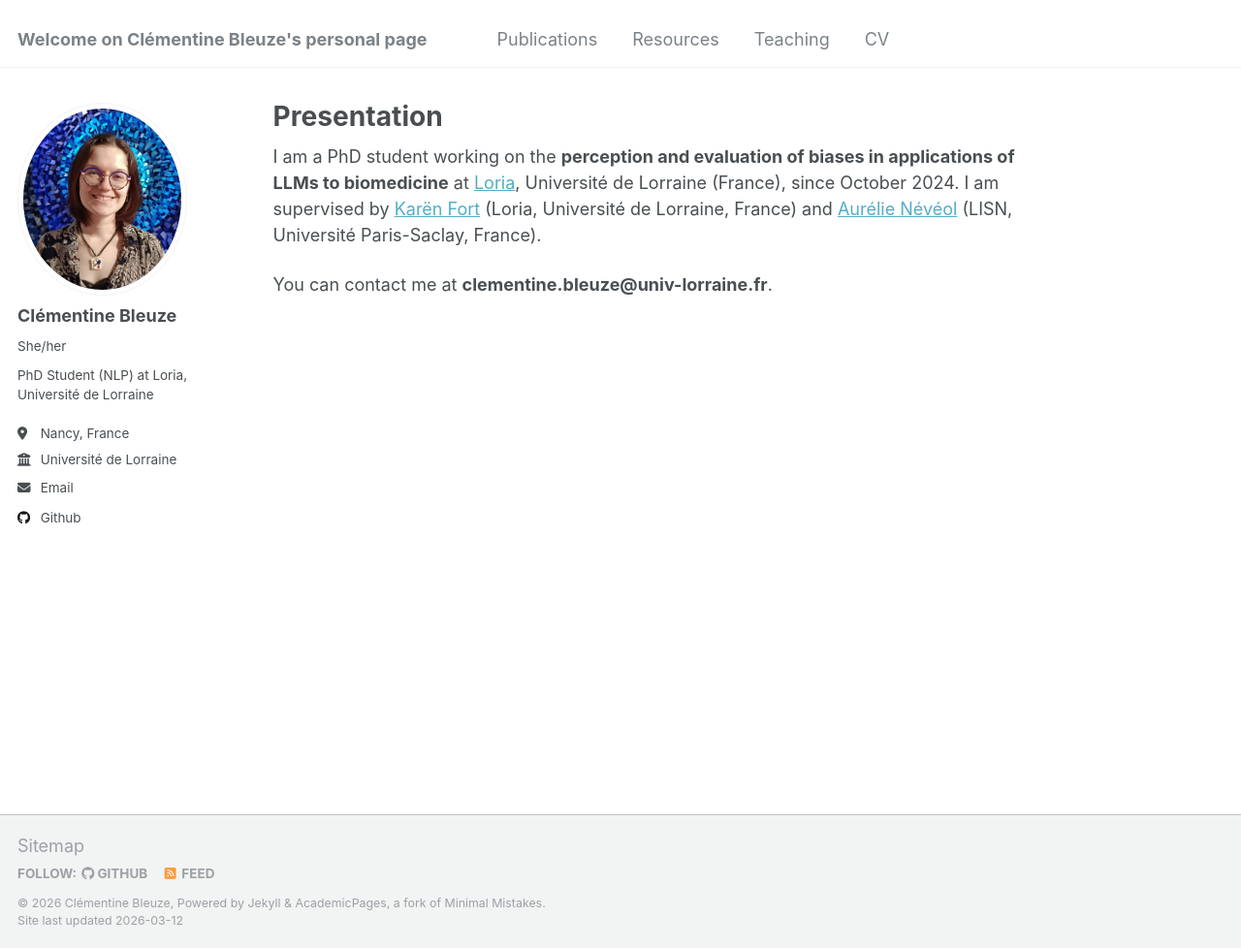
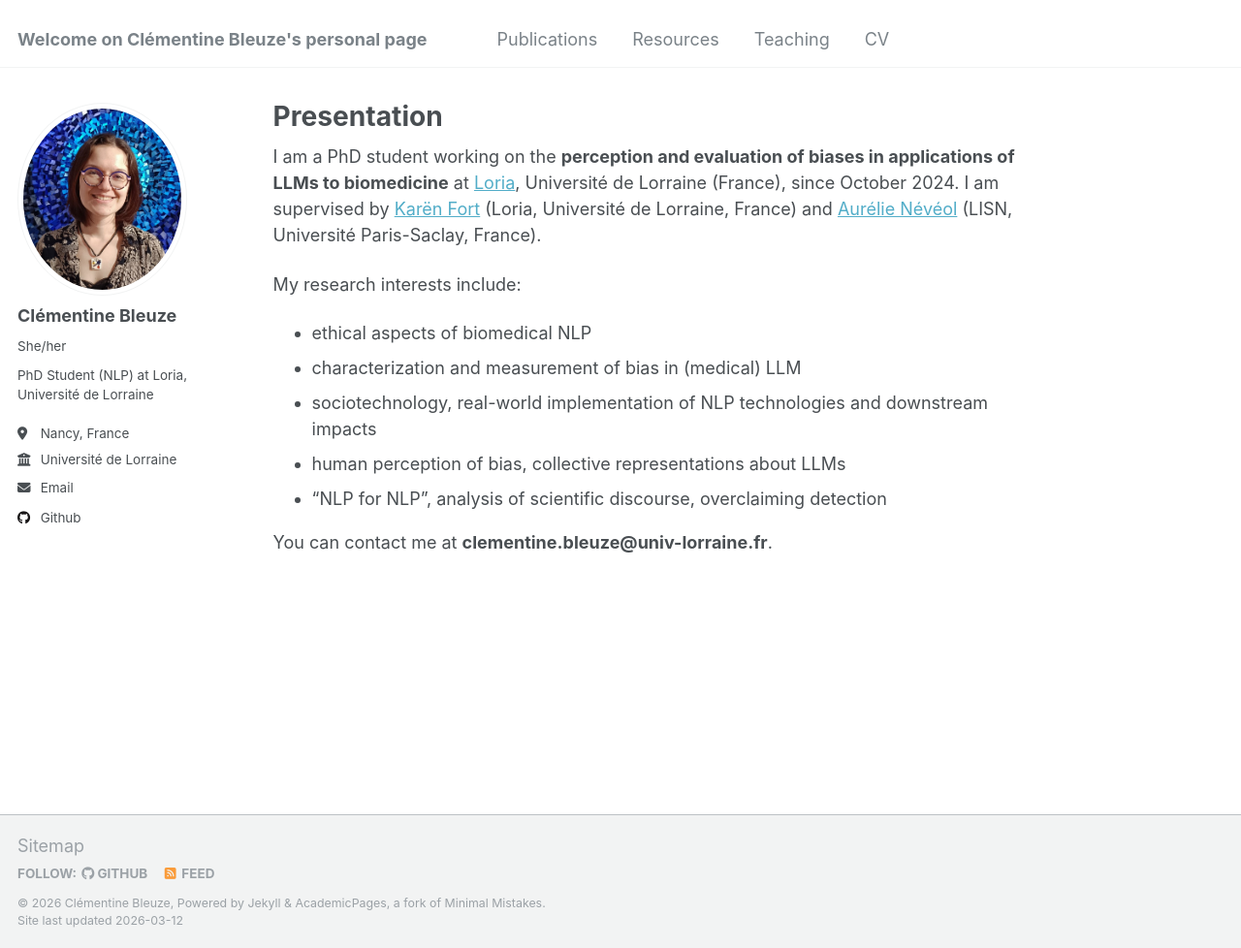
Before and after one commit to ClementineBleuze/ClementineBleuze.github.io, a Jekyll site: the page built from _pages/about.md, in a window 1280 px wide and 978 px high. Shown: the whole window at 97% size. Built offline with Jekyll 4.4.1, drawn with Linux system fonts in a browser that asks for light colours.

Commit message:
Update about.md

```diff
--- a/_pages/about.md
+++ b/_pages/about.md
@@ -8,5 +8,12 @@ redirect_from:
 ---
 I am a PhD student working on the **perception and evaluation of biases in applications of LLMs to biomedicine** at [Loria](https://www.loria.fr/en/), Université de Lorraine (France), since October 2024. I am supervised by [Karën Fort](https://members.loria.fr/KFort/) (Loria, Université de Lorraine, France) and [Aurélie Névéol](https://perso.limsi.fr/neveol/) (LISN, Université Paris-Saclay, France).
 
+My research interests include:
+- ethical aspects of biomedical NLP
+- characterization and measurement of bias in (medical) LLM
+- sociotechnology, real-world implementation of NLP technologies and downstream impacts
+- human perception of bias, collective representations about LLMs
+- "NLP for NLP", analysis of scientific discourse, overclaiming detection
+
 
 You can contact me at **clementine.bleuze@univ-lorraine.fr**.
```
